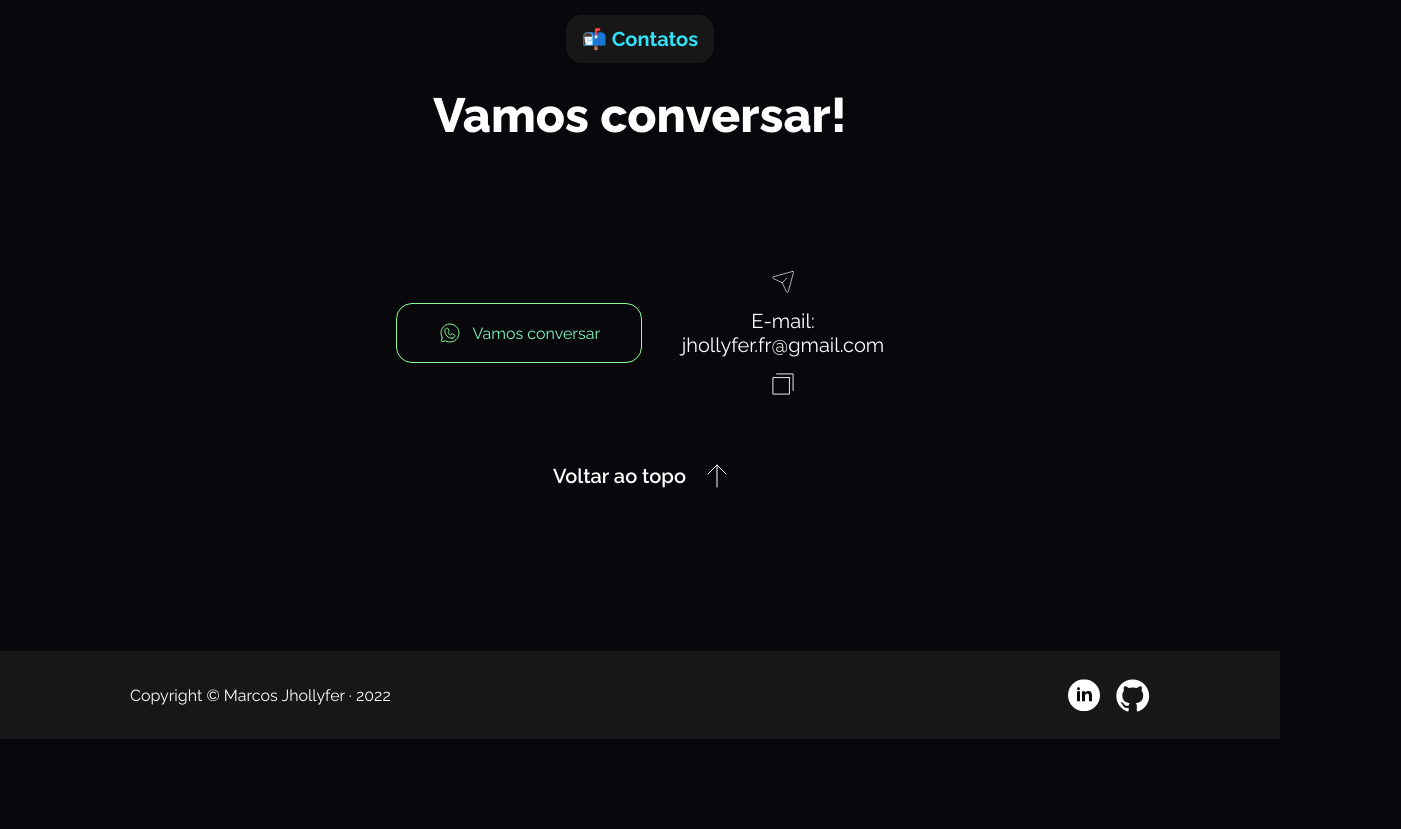
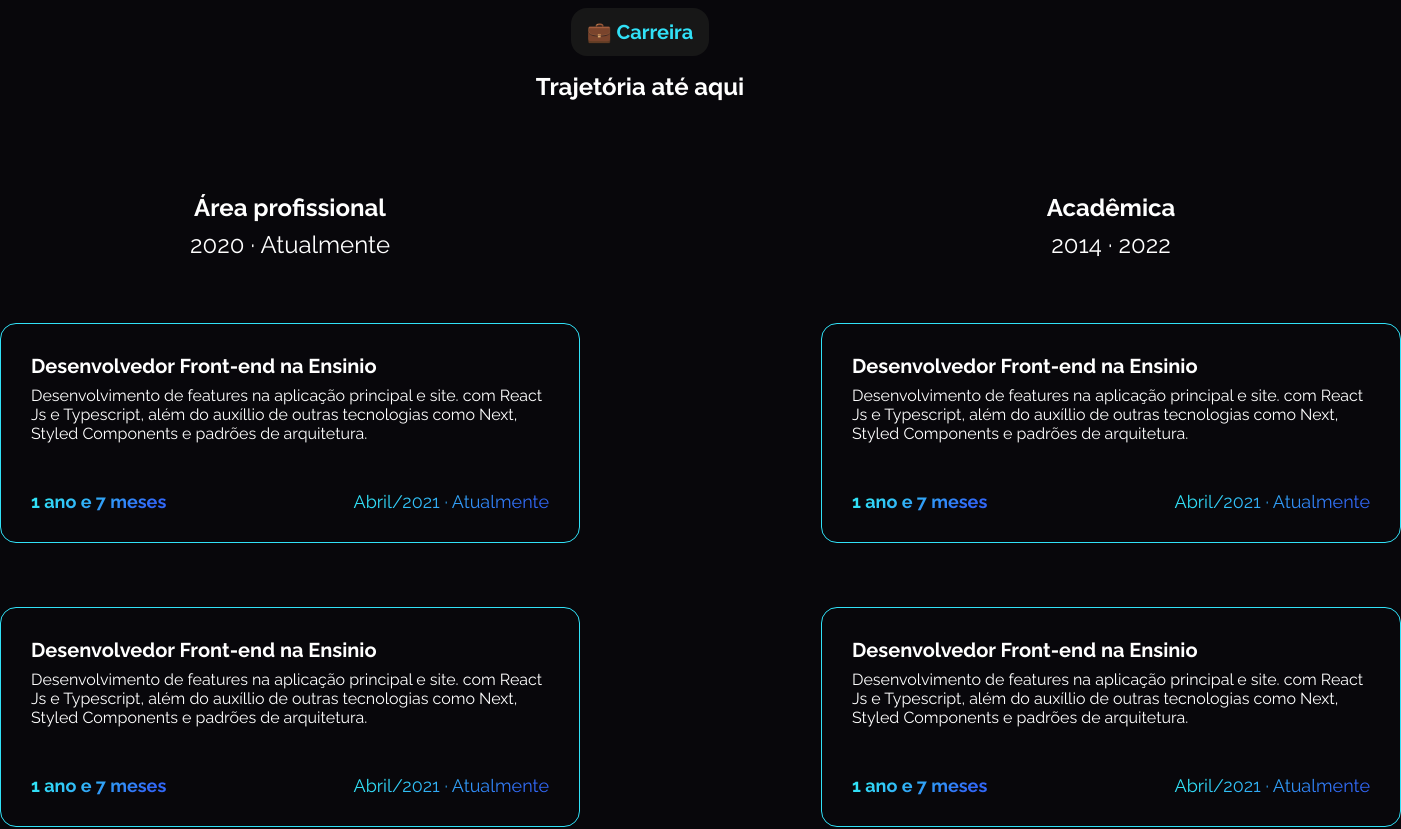
Before and after one commit to indiocode/portfolio, a React (Vite) app: page / in a window 1280 px wide. Shown: the part 2800-3629 px from the top of the page, 1401 px wide, since content can reach past the window. Before the commit the page ends 3539 px from the top, so only its background shows below. Built offline with nearby package versions, Linux system fonts and the light colour scheme.

Commit message:
:sparkles: created timeline container

```diff
--- a/src/pages/Home/components/Contact/styles.ts
+++ b/src/pages/Home/components/Contact/styles.ts
@@ -14,7 +14,7 @@ export const ContactContainer = styled.section`
 
 	h1 {
 		padding-top: 1.5rem;
-		padding-bottom: 8rem;
+		padding-bottom: 4.3125rem;
 		font-weight: 800;
 		font-size: 3rem;
 	}
--- /dev/null
+++ b/src/pages/Home/components/Timeline/index.tsx
@@ -0,0 +1,114 @@
+import type { ReactElement } from 'react';
+
+import { Tag } from '~/components/Tag';
+
+import {
+	Box,
+	BoxCard,
+	BoxColumn,
+	BoxHeader,
+	Card,
+	CardContent,
+	CardFooter,
+	TimelineContainer,
+} from './styles';
+
+export function Timeline(): ReactElement {
+	return (
+		<TimelineContainer>
+			<Tag variant="primary">💼 Carreira</Tag>
+			<h1>Trajetória até aqui</h1>
+
+			<Box>
+				<BoxColumn>
+					<BoxHeader>
+						<h2>Área profissional</h2>
+						<p>2020 · Atualmente</p>
+					</BoxHeader>
+
+					<BoxCard>
+						<Card>
+							<CardContent>
+								<h2>Desenvolvedor Front-end na Ensinio</h2>
+								<p>
+									Desenvolvimento de features na aplicação principal e site. com
+									React Js e Typescript, além do auxíllio de outras tecnologias
+									como Next, Styled Components e padrões de arquitetura.
+								</p>
+							</CardContent>
+							<CardFooter>
+								<span>1 ano e 7 meses</span>
+								<span>Abril/2021 · Atualmente</span>
+							</CardFooter>
+						</Card>
+						<Card>
+							<CardContent>
+								<h2>Desenvolvedor Front-end na Ensinio</h2>
+								<p>
+									Desenvolvimento de features na aplicação principal e site. com
+									React Js e Typescript, além do auxíllio de outras tecnologias
+									como Next, Styled Components e padrões de arquitetura.
+								</p>
+							</CardContent>
+							<CardFooter>
+								<span>1 ano e 7 meses</span>
+								<span>Abril/2021 · Atualmente</span>
+							</CardFooter>
+						</Card>
+					</BoxCard>
+				</BoxColumn>
+				<BoxColumn>
+					<BoxHeader>
+						<h2>Acadêmica</h2>
+						<p>2014 · 2022</p>
+					</BoxHeader>
+
+					<BoxCard>
+						<Card>
+							<CardContent>
+								<h2>Desenvolvedor Front-end na Ensinio</h2>
+								<p>
+									Desenvolvimento de features na aplicação principal e site. com
+									React Js e Typescript, além do auxíllio de outras tecnologias
+									como Next, Styled Components e padrões de arquitetura.
+								</p>
+							</CardContent>
+							<CardFooter>
+								<span>1 ano e 7 meses</span>
+								<span>Abril/2021 · Atualmente</span>
+							</CardFooter>
+						</Card>
+						<Card>
+							<CardContent>
+								<h2>Desenvolvedor Front-end na Ensinio</h2>
+								<p>
+									Desenvolvimento de features na aplicação principal e site. com
+									React Js e Typescript, além do auxíllio de outras tecnologias
+									como Next, Styled Components e padrões de arquitetura.
+								</p>
+							</CardContent>
+							<CardFooter>
+								<span>1 ano e 7 meses</span>
+								<span>Abril/2021 · Atualmente</span>
+							</CardFooter>
+						</Card>
+						<Card>
+							<CardContent>
+								<h2>Desenvolvedor Front-end na Ensinio</h2>
+								<p>
+									Desenvolvimento de features na aplicação principal e site. com
+									React Js e Typescript, além do auxíllio de outras tecnologias
+									como Next, Styled Components e padrões de arquitetura.
+								</p>
+							</CardContent>
+							<CardFooter>
+								<span>1 ano e 7 meses</span>
+								<span>Abril/2021 · Atualmente</span>
+							</CardFooter>
+						</Card>
+					</BoxCard>
+				</BoxColumn>
+			</Box>
+		</TimelineContainer>
+	);
+}
--- /dev/null
+++ b/src/pages/Home/components/Timeline/styles.ts
@@ -0,0 +1,106 @@
+/* eslint-disable @typescript-eslint/explicit-function-return-type */
+import styled from 'styled-components';
+
+export const TimelineContainer = styled.section`
+	flex: 1;
+	margin: 0 auto;
+	max-width: 103.75rem;
+	width: 100%;
+	text-align: center;
+
+	margin-top: 8.3125rem;
+
+	h1 {
+		padding: 1.75rem;
+	}
+`;
+
+export const Box = styled.div`
+	display: flex;
+	gap: 15.0625rem;
+`;
+
+export const BoxColumn = styled.div`
+	padding-top: 4rem;
+	flex: 1;
+	max-width: 36.25rem;
+	width: 100%;
+`;
+
+export const BoxHeader = styled.div`
+	display: flex;
+	flex-direction: column;
+	gap: 8px;
+
+	h1 {
+		font-weight: 800;
+		font-size: 2rem;
+	}
+	p {
+		font-weight: 400;
+		font-size: 1.5rem;
+	}
+`;
+
+export const BoxCard = styled.div`
+	padding-top: 4rem;
+	display: flex;
+	flex-direction: column;
+	gap: 4rem;
+`;
+
+export const Card = styled.div`
+	text-align: initial;
+	padding: 1.875rem;
+	border: 1px solid ${({ theme }) => theme['blue-01']};
+	width: 36.25rem;
+	height: 13.75rem;
+	border-radius: 16px;
+	user-select: none;
+
+	display: flex;
+	flex-direction: column;
+	gap: 3rem;
+
+	&:hover {
+		background: ${({ theme }) => theme['dark-light']};
+		transition: background-color 0.2s;
+	}
+`;
+
+export const CardContent = styled.div`
+	display: flex;
+	flex-direction: column;
+	gap: 0.5rem;
+
+	h2 {
+		font-weight: 700;
+		font-size: 1.25rem;
+	}
+
+	p {
+		font-weight: 400;
+		font-size: 16px;
+	}
+`;
+
+export const CardFooter = styled.div`
+	display: flex;
+	justify-content: space-between;
+
+	span {
+		background: linear-gradient(144.94deg, #31e1f7 15.2%, #3168f7 84.63%);
+		-webkit-background-clip: text;
+		-webkit-text-fill-color: transparent;
+		background-clip: text;
+		text-fill-color: transparent;
+		font-size: 1.125rem;
+
+		&:first-child {
+			font-weight: 700;
+		}
+		&:last-child {
+			font-weight: 400;
+		}
+	}
+`;
--- a/src/pages/Home/index.tsx
+++ b/src/pages/Home/index.tsx
@@ -8,6 +8,7 @@ import { Contact } from './components/Contact';
 import { Cover } from './components/Cover';
 import { Intents } from './components/Intents';
 import { Skills } from './components/Skills';
+import { Timeline } from './components/Timeline';
 import { HomeContainer } from './styles';
 
 export function Home(): ReactElement {
@@ -18,6 +19,7 @@ export function Home(): ReactElement {
 			<Intents />
 			<About />
 			<Skills />
+			<Timeline />
 			<Contact />
 			<Footer />
 		</HomeContainer>
```
